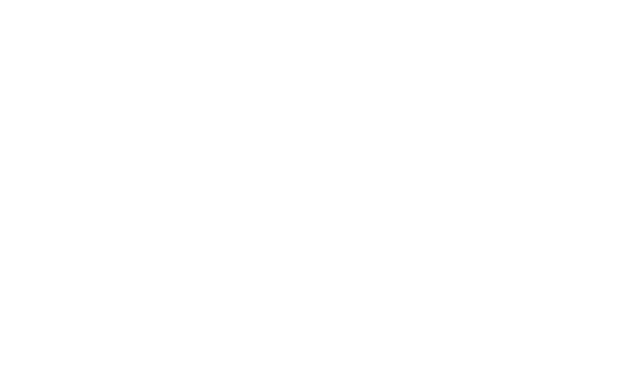
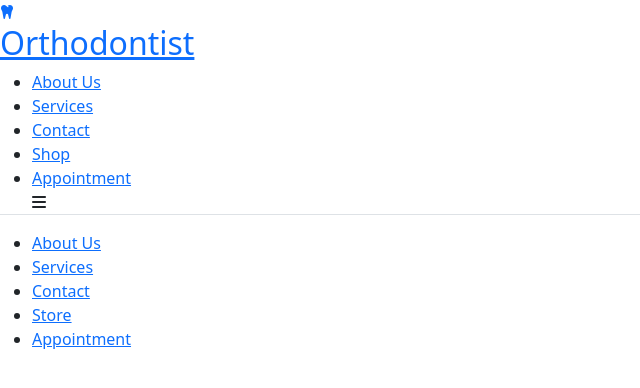
Before and after one commit to Akintola97/django_project, a Django app: page /shop.html in a window 1280 px wide. Before the commit the part shown is empty. Shown: the top 388 px of the page, without its empty margins (0-640 px from the left). Run offline with Django 4.2, Linux system fonts and the light colour scheme; some libraries are stand-ins or nearby versions.

Commit message:
ecommerce (templates)

```diff
--- a/dentist_website/base/templates/base/home.html
+++ b/dentist_website/base/templates/base/home.html
@@ -191,6 +191,7 @@
         <iframe src="https://www.google.com/maps/embed?pb=!1m14!1m8!1m3!1d3021.7384049849547!2d-73.9740222!3d40.767778!3m2!1i1024!2i768!4f13.1!3m3!1m2!1s0x89c258f1fcd66869%3A0x65d72e84d91a3f14!2sCentral%20Park%20Zoo!5e0!3m2!1sen!2sus!4v1647136084452!5m2!1sen!2sus" width="600" style="border:0;" allowfullscreen="" loading="lazy"></iframe>
     </div>
 </div>
+</body>
 <footer>
 <div class = 'container-seven'>
     <div class = 'footer-row'>
@@ -233,5 +234,4 @@
 
 
 
-</body>
 </html>
--- a/dentist_website/base/urls.py
+++ b/dentist_website/base/urls.py
@@ -5,5 +5,5 @@ urlpatterns= [
     path ('', views.home),
     path ('home.html', views.home),
     path ('about.html', views.about),
-    path ('shop.html', views.shop)
+
 ]
--- a/dentist_website/base/views.py
+++ b/dentist_website/base/views.py
@@ -7,4 +7,10 @@ def home(request):
 def about(request):
     return render(request, 'base/about.html')
 def shop(request):
-    return render(request, 'shop/shop.html')
+   return render(request, 'shop/main.html')
+def checkout(request):
+    return render(request, 'shop/checkout.html')
+def cart(request):
+    return render(request, 'shop/cart.html')
+def store(request):
+    return render(request, 'shop/main.html')
--- /dev/null
+++ b/dentist_website/shop/templates/shop/checkout.html
@@ -0,0 +1,5 @@
+{% extends 'shop/main.html' %}
+{% load static %}
+{% block content %}
+
+{% endblock content %}
--- /dev/null
+++ b/dentist_website/shop/templates/shop/main.html
@@ -0,0 +1,62 @@
+{% load static %}
+
+<!DOCTYPE html>
+<html lang="en">
+<head>
+    <meta charset="UTF-8">
+    <meta http-equiv="X-UA-Compatible" content="IE=edge">
+    <meta name="viewport" content="width=device-width, initial-scale=1.0">
+    <title>Ortho-Store</title>
+
+
+    <script src="https://kit.fontawesome.com/76066c858e.js" crossorigin="anonymous"></script>
+    <link rel="preconnect" href="https://fonts.googleapis.com">
+    <link rel="preconnect" href="https://fonts.gstatic.com" crossorigin>
+    <link href="https://fonts.googleapis.com/css2?family=Source+Sans+Pro:wght@600;900&display=swap" rel="stylesheet">
+    <link href="https://fonts.googleapis.com/css2?family=Open+Sans&display=swap" rel="stylesheet">
+    <link href="https://cdn.jsdelivr.net/npm/bootstrap@5.1.3/dist/css/bootstrap.min.css" rel="stylesheet" integrity="sha384-1BmE4kWBq78iYhFldvKuhfTAU6auU8tT94WrHftjDbrCEXSU1oBoqyl2QvZ6jIW3" crossorigin="anonymous">
+        <link rel = 'stylesheet' href = "{% static '/css/style.css' %}">
+        <script src="https://code.jquery.com/jquery-3.6.0.min.js" integrity="sha256-/xUj+3OJU5yExlq6GSYGSHk7tPXikynS7ogEvDej/m4=" crossorigin="anonymous"></script>
+    </head>
+    <body class = 'home-page'>
+        {% block content %}
+     <nav id = 'navbar'>
+
+            <div class= 'logo'>
+            <a class = 'logo-link' href = 'home.html'><span id = 'logo'><i class="fas fa-tooth"></i></span></a>
+            <a id = 'logo-link' href = 'home.html'><h2 class = 'dentist-name'>Orthodontist</h2></a>
+            </div>
+      <ul class = 'nav-tabs'>
+            <li id = 'nav-link'><a href = 'about.html'>About Us</a></li>
+            <li id = 'nav-link'><a href = 'services.html'>Services</a></li>
+            <li id = 'nav-link'><a href = 'contact.html'>Contact</a></li>
+            <li id = 'nav-link'><a href = 'shop.html'>Shop</a></li>
+            <li id = 'nav-link'><a href = 'appointment.html'>Appointment</a></li>
+            <div class = 'bars'>
+                <i class="fas fa-bars"></i>
+            </div>
+        </ul>
+
+        </nav>
+
+
+     <nav id = 'vertical-nav'>
+            <ul class = 'vertical-tabs'>
+                <li id = 'vertical-links'><a class = 'vertical-ref-about' href = 'about.html'>About Us</a></li>
+                <li id = 'vertical-links'><a class = 'vertical-ref-service'  href = 'services.html'>Services</a></li>
+                <li id = 'vertical-links'><a class = 'vertical-ref-contact' href = 'contact.html'>Contact</a></li>
+                <li id = 'vertical-links'><a class = 'vertical-ref-store' href = 'shop.html'>Store</a></li>
+                <li id = 'vertical-links'><a class = 'vertical-ref-appointment' href = 'contact.html'>Appointment</a></li>
+        </nav>
+        {% endblock content %}
+        <script>
+            $('.bars').click(function(){($('#vertical-nav').fadeToggle(600))});
+           </script>
+
+
+
+
+<script src="https://cdn.jsdelivr.net/npm/@popperjs/core@2.10.2/dist/umd/popper.min.js" integrity="sha384-7+zCNj/IqJ95wo16oMtfsKbZ9ccEh31eOz1HGyDuCQ6wgnyJNSYdrPa03rtR1zdB" crossorigin="anonymous"></script>
+<script src="https://cdn.jsdelivr.net/npm/bootstrap@5.1.3/dist/js/bootstrap.min.js" integrity="sha384-QJHtvGhmr9XOIpI6YVutG+2QOK9T+ZnN4kzFN1RtK3zEFEIsxhlmWl5/YESvpZ13" crossorigin="anonymous"></script>
+     </body>
+</html>
--- a/dentist_website/shop/templates/shop/shop.html
+++ /dev/null
@@ -1,13 +0,0 @@
-{% load static %}
-<!DOCTYPE html>
-<html lang="en">
-<head>
-    <meta charset="UTF-8">
-    <meta http-equiv="X-UA-Compatible" content="IE=edge">
-    <meta name="viewport" content="width=device-width, initial-scale=1.0">
-    <title>Ortho-Store</title>
-</head>
-<body>
-
-</body>
-</html>
--- a/dentist_website/shop/urls.py
+++ b/dentist_website/shop/urls.py
@@ -1,4 +1,9 @@
 from django.urls import path
 from .import views
 
-urlpatterns = [path('', views.shop)]
+urlpatterns = [path('', views.shop),
+    path ('main.html', views.shop),
+    path ('cart.html', views.cart),
+    path ('checkout.html', views.checkout),
+    path ('shop.html', views.shop),
+]
--- a/dentist_website/shop/views.py
+++ b/dentist_website/shop/views.py
@@ -2,4 +2,10 @@ from django.shortcuts import render
 
 # Create your views here.
 def shop(request):
-    return render(request, 'shop/shop.html')
+    return render(request, 'shop/main.html')
+def checkout(request):
+    return render(request, 'shop/checkout.html')
+def cart(request):
+    return render(request, 'shop/cart.html')
+def store(request):
+    return render(request, 'shop/main.html')
```
Also changed, not shown: dentist_website/shop/templates/shop/cart.html (added), dentist_website/shop/templates/shop/store.html (added).
